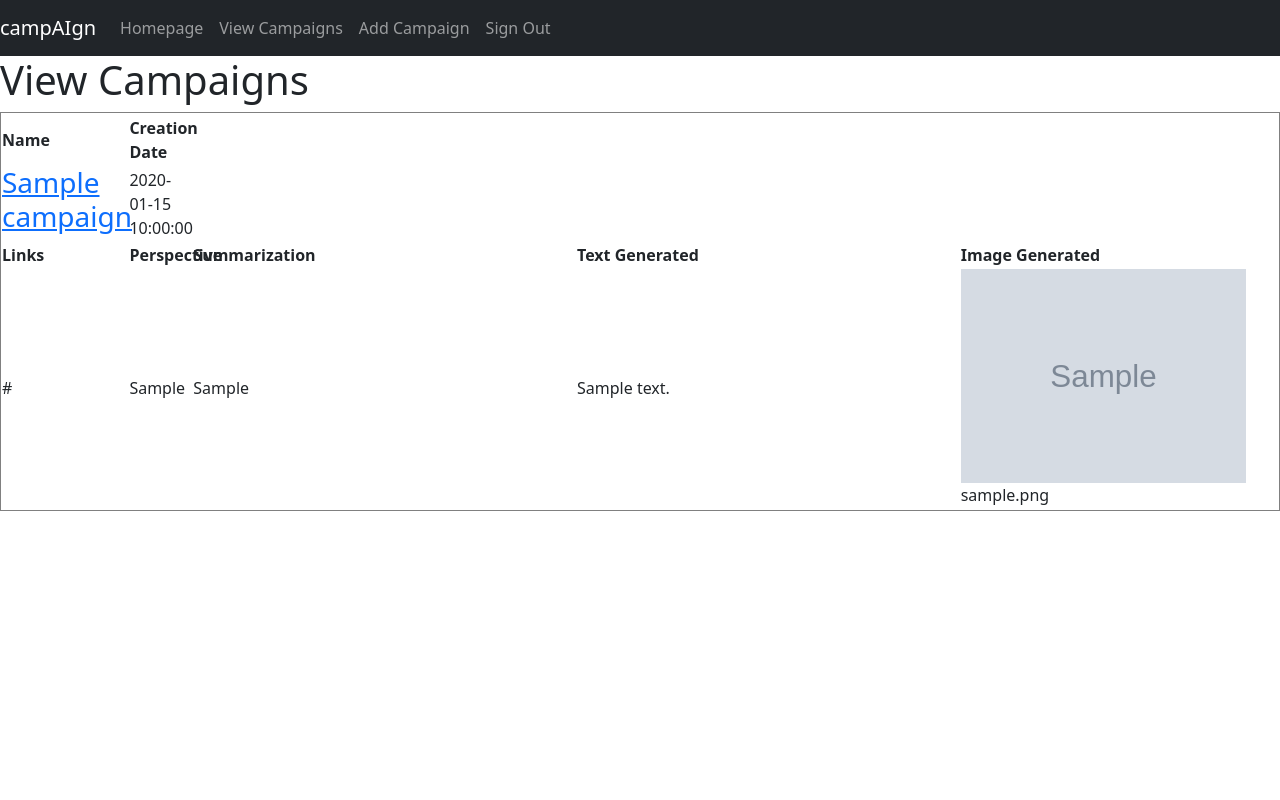
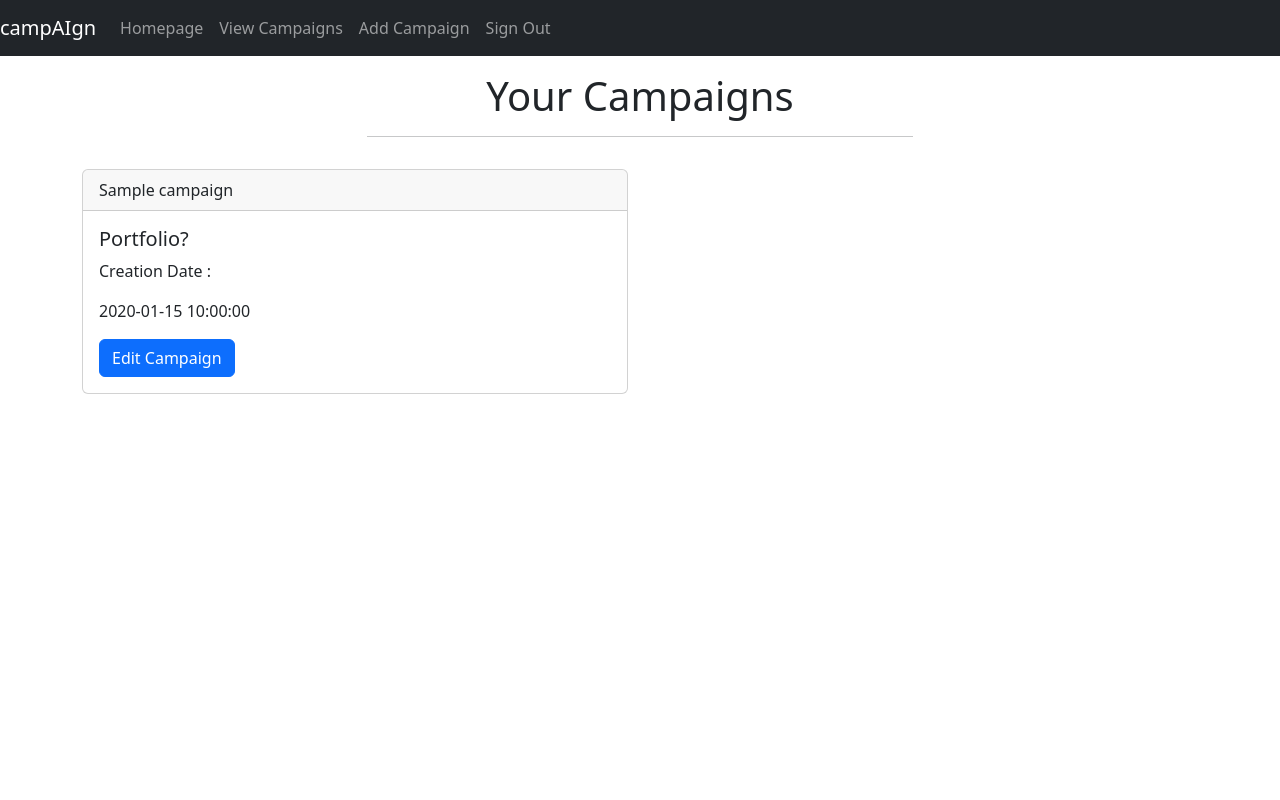
Before and after one commit to JPWarr7/AI-Campaign-Manager, a Flask app: page /viewCampaign/1 in a window 1280 px wide. Run offline with Flask 3, Linux system fonts and the light colour scheme; a user stored in the database is signed in; tables that the repository leaves empty hold one stand-in row (values such as "Sample post"); grey boxes marked "Sample" are stand-in pictures; parts of the project's set-up code (start-up, migrations or seed data) failed here and were passed over.

Commit message:
front end

```diff
--- a/app/templates/navbar.html
+++ b/app/templates/navbar.html
@@ -19,9 +19,33 @@
         <li class="nav-item">
             <a class="nav-link" href="{{ url_for('add_campaign') }}">Add Campaign</a>
           </li>
-        <li class="nav-item">
+        <li class="nav-item ml-auto">
             <a class="nav-link" href="{{ url_for('logout') }}">Sign Out</a>
           </li>
       </ul>
     </div>
   </nav>
+
+  <style>
+    body {
+      background: linear-gradient(to bottom, #d6d6d8);
+      height: 100vh;
+      margin: 0;
+    }
+
+  </style>
+
+  <body>
+
+  </body>
+
+
+  <!--
+  <footer class = "footer">
+    <div class = "footer-wrapper">
+      <div class = "footer-center">
+        <h2> campAIgn</h2>
+      </div>
+  </div>
+  </footer>
+-->
--- a/app/templates/viewCampaigns.html
+++ b/app/templates/viewCampaigns.html
@@ -4,52 +4,55 @@
     <meta charset="UTF-8">
     <meta name="viewport" content="width=device-width, initial-scale=1.0">
     <title>View Campaigns</title>
+
 </head>
 <body>
     {% include 'navbar.html' %}
-    <h1>View Campaigns</h1>
-    <table border="1" border-spacing="20px" style="width: 100%; table-layout:fixed; border-spacing: 20px;">
-        <colgroup>
-            <col style="width: 10%;">
-            <col style="width: 5%;">
-            <col style="width: 30%;">
-            <col style="width: 30%;">
-            <col style="width: 25%;">
-        </colgroup>
+    <div class="container">
+        <div class="row justify-content-center">
+          <div class="col-md-6 text-center">
+            <div class = "py-3">
+                <h1>Your Campaigns</h1>
+                <hr>
+            </div>
+          </div>
+        </div>
+      </div>
 
+<div class = "container">
+    <table class = "table table-striped">
+        <thead>
+        </thead>
         <tbody>
             {% for campaign in campaigns %}
-            <tr>
-                <td> </td>
-            </tr>
+            <div class  = "row">
+                <div class = "col-sm-6">
 
-            <tr>
-                <th>Name</th>
-                <th>Creation Date</th>
-            </tr>
-            <tr>
+                    <div class="card">
+                        <div class="card-header">
+                          {{ campaign[0] }}
+                        </div>
+                        <div class="card-body">
+                          <h5 class="card-title">Portfolio?</h5>
+                          <p class="card-text">Creation Date :</p>
+                          <p class = "card-text">{{ campaign[1] }}</p>
+                          <a href="{{ url_for('edit_campaign', campaign_id=campaign[8]) }}" class="btn btn-primary">Edit Campaign</a>
+                        </div>
+                      </div>
+<!--
                 <td> <h3><a href="{{ url_for('edit_campaign', campaign_id=campaign[8]) }}">{{ campaign[0] }}</a></h3> </td>
                 <td>{{ campaign[1] }}</td>
-            </tr>
-            <tr>
-                <th>Links</th>
-                <th>Perspective</th>
-                <th>Summarization</th>
-                <th>Text Generated</th>
-                <th>Image Generated</th>
-            </tr>
-            <tr>
                 <td style=" word-wrap: break-word">{{ campaign[2] }}</td>
                 <td>{{ campaign[4] }}</td>
                 <td>{{ campaign[3] }}</td>
                 <td>{{ campaign[5] }}</td>
                 <td> <img src="{{campaign[7]}}" alt="Image Generated" style="width: 90%;">{{campaign[7]}}</td>
-            </tr>
-            <tr>
-                <td> </td>
-            </tr>
+                </div>
+            </div>
+-->
             {% endfor %}
         </tbody>
     </table>
+</div>
 </body>
 </html>
```
Also changed, not shown: app/templates/addCampaign.html (+42 -6 lines), app/templates/editCampaign.html (+89 -23 lines), app/templates/landing.html (+26 -22 lines), token.json (+1 -1 lines).
